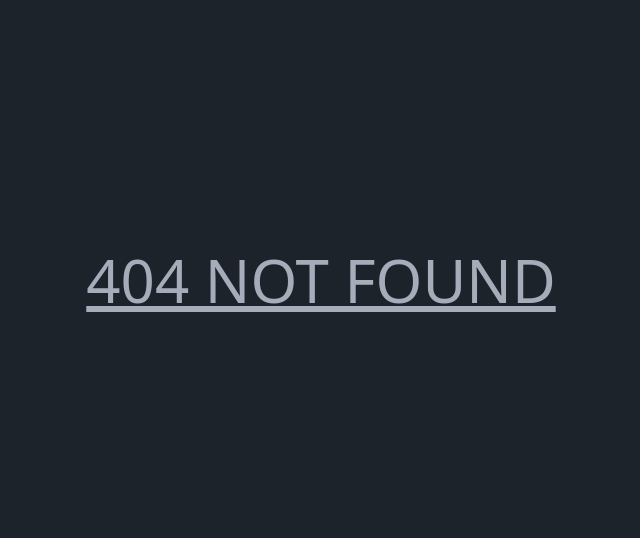
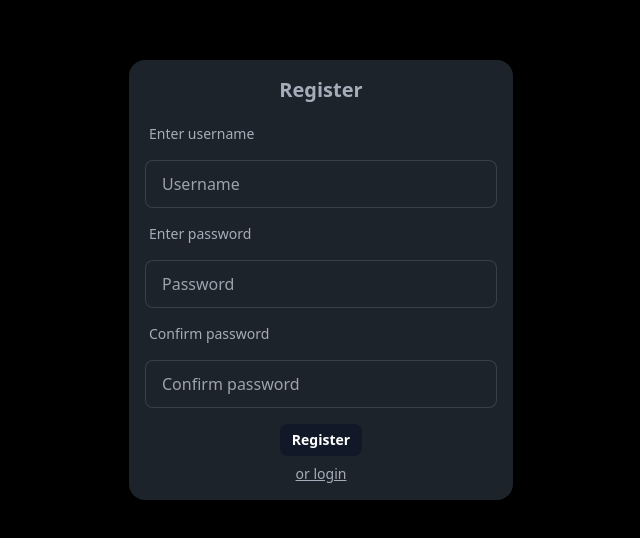
Before and after one commit to thanadip/PathofExile, a React (Vite) app: page /register in a window 1280 px wide. Before the commit this address had no page. Shown: the part 120-658 px from the top of the page, without its empty margins (319-959 px from the left). Built offline with nearby package versions, Linux system fonts and the light colour scheme.

Commit message:
added login and register

```diff
--- a/src/App.jsx
+++ b/src/App.jsx
@@ -8,6 +8,7 @@ import { BrowserRouter, Route, Routes } from "react-router-dom";
 import Index from "./views/non-user/Index";
 import NonPage from "./views/non-user/NonPage";
 import Login from "./views/user/Login";
+import Register from "./views/user/Register";
 
 function App() {
   return (
@@ -16,6 +17,7 @@ function App() {
         <Routes>
           <Route path="/" element={<Index />}></Route>
           <Route path="/login" element={<Login />}></Route>
+          <Route path="/register" element={<Register />}></Route>
           <Route path="*" element={<NonPage />}></Route>
         </Routes>
       </BrowserRouter>
--- a/src/views/user/Login.jsx
+++ b/src/views/user/Login.jsx
@@ -1,7 +1,38 @@
 import React from "react";
 
 function Login() {
-  return <div>Login</div>;
+  return (
+    <>
+      <div className="flex flex-column justify-center items-center h-[100dvh] bg-black">
+        <div className="card card-compact w-96 bg-base-100 shadow-xl">
+          <div className="card-body ">
+            <h2 className="card-title justify-center">Login</h2>
+            <label className="label">Enter username</label>
+            <input
+              type="text"
+              placeholder="Username"
+              className="input input-bordered"
+            />
+            <label className="label">Enter password</label>
+            <input
+              type="text"
+              placeholder="Password"
+              className="input input-bordered"
+            />
+
+            <div className="card-actions justify-center">
+              <button className="btn btn-primary btn-sm mt-2 bg-gray-900 text-sm border border-none normal-case">
+                Login
+              </button>
+            </div>
+            <a href="/register" className="underline flex justify-center">
+              or register
+            </a>
+          </div>
+        </div>
+      </div>
+    </>
+  );
 }
 
 export default Login;
--- /dev/null
+++ b/src/views/user/Register.jsx
@@ -0,0 +1,68 @@
+import React, { useState } from "react";
+
+function Register() {
+  const [password, setPassword] = useState("");
+  const [conPassword, setConPassword] = useState("");
+
+  const registerHandle = async () => {
+    // console.log("password is :" + password);
+    // console.log("confirm password is :" + conPassword);
+
+    if (!password || !conPassword) {
+      alert("You have a blanked field");
+    } else if (password != conPassword) {
+      alert("Password doesn't match!");
+    } else {
+      alert("register successfully!");
+    }
+  };
+
+  return (
+    <>
+      <div className="flex flex-column justify-center items-center h-[100dvh] bg-black">
+        <div className="card card-compact w-96 bg-base-100 shadow-xl">
+          <div className="card-body ">
+            <h2 className="card-title justify-center">Register</h2>
+            <label className="label">Enter username</label>
+            <input
+              type="text"
+              placeholder="Username"
+              className="input input-bordered"
+            />
+            <label className="label">Enter password</label>
+            <input
+              type="password"
+              placeholder="Password"
+              className="input input-bordered"
+              value={password}
+              onChange={(e) => setPassword(e.target.value)}
+            />
+
+            <label className="label">Confirm password</label>
+            <input
+              type="password"
+              placeholder="Confirm password"
+              className="input input-bordered"
+              value={conPassword}
+              onChange={(e) => setConPassword(e.target.value)}
+            />
+
+            <div className="card-actions justify-center">
+              <button
+                className="btn btn-primary btn-sm mt-2 bg-gray-900 text-sm border border-none normal-case"
+                onClick={registerHandle}
+              >
+                Register
+              </button>
+            </div>
+            <a href="/login" className="underline flex justify-center">
+              or login
+            </a>
+          </div>
+        </div>
+      </div>
+    </>
+  );
+}
+
+export default Register;
```
